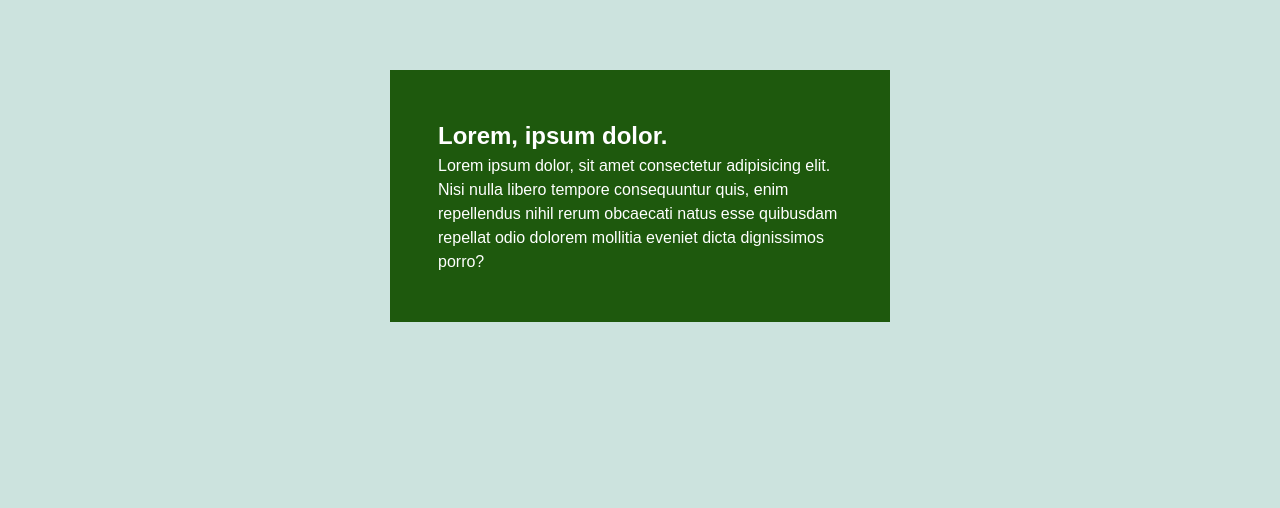
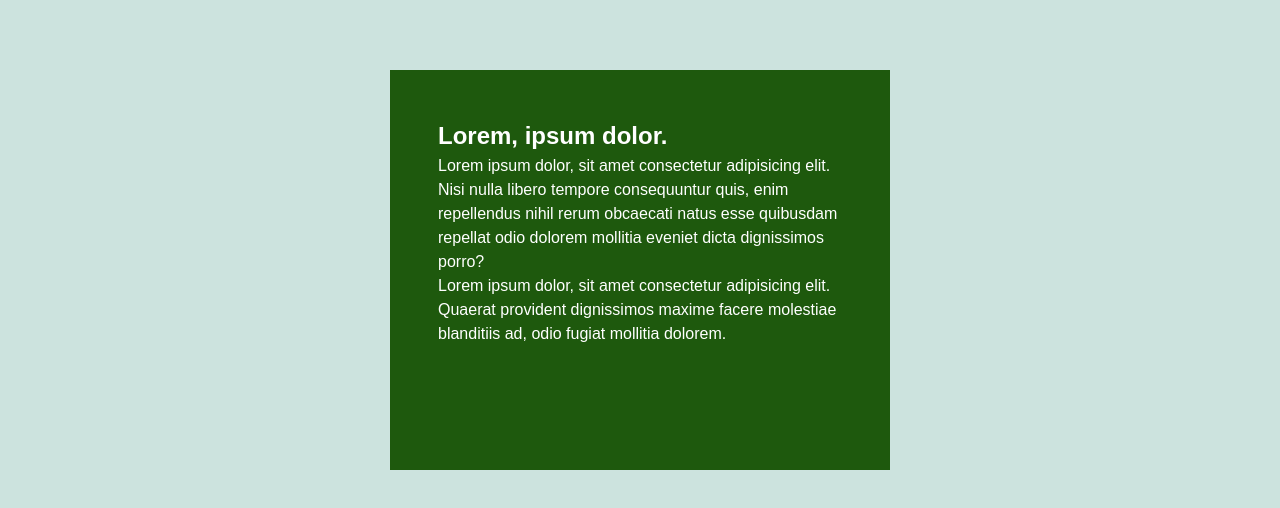
Before and after one commit to imd1005-web-development-winter-2023/class-code-examples, a plain HTML site: page class-12/responsive-01.html in a window 1280 px wide. Shown: the part 244-752 px from the top of the page. Drawn offline with Linux system fonts and the light colour scheme.

Commit message:
Add more stuff

```diff
--- a/class-12/responsive-01.css
+++ b/class-12/responsive-01.css
@@ -10,6 +10,20 @@
 
   /* Always picks the smallest one */
   width: min(100%, 500px);
+
+  /*
+  Don't do this on it's own
+  width: 500px;
+  */
+
+  /*
+  This could be dangerous
+  height: 300px;
+
+  */
+
+  /* Do this if you need a height */
+  min-height: 400px;
 
   margin: 5rem auto 0 auto;
 }
--- a/class-12/responsive-01.html
+++ b/class-12/responsive-01.html
@@ -35,6 +35,11 @@
           obcaecati natus esse quibusdam repellat odio dolorem mollitia eveniet
           dicta dignissimos porro?
         </p>
+        <p>
+          Lorem ipsum dolor, sit amet consectetur adipisicing elit. Quaerat
+          provident dignissimos maxime facere molestiae blanditiis ad, odio
+          fugiat mollitia dolorem.
+        </p>
       </div>
     </main>
   </body>
```
